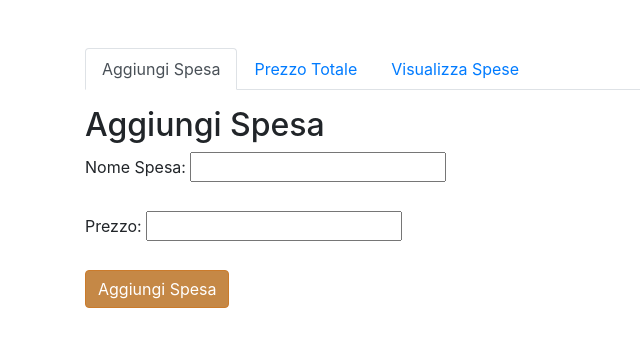
After one commit to vordkan/Raf, a Flask app: page /spese in a window 1280 px wide. The commit adds this page. Shown: the top 347 px of the page, without its empty margins (0-640 px from the left). Run offline with Flask 3, Linux system fonts and the light colour scheme; data that the repository does not hold is empty; some libraries are stand-ins or nearby versions.

Commit message:
spese
aggiunta spese

```diff
--- a/app.py
+++ b/app.py
@@ -70,6 +70,11 @@ def fatturato():
 @app.route('/merce')
 def merce():
     return render_template('merci.html')
+
+# Spese
+@app.route('/spese')
+def spese():
+    return render_template('spese.html')
 
 #---------------------------------------------------------------------------------------------------------------------#
 @app.route('/submit', methods=['POST'])
@@ -803,8 +808,93 @@ def get_schedule():
 
     print(f"Numero massimo di tentativi raggiunto ({max_attempts}). Impossibile stabilire la connessione al database.")
     return jsonify({'error': 'Impossibile stabilire la connessione al database.'}), 500
+#---------------------------------------------------------------------------------------------------------------------#
+@app.route('/aggiungi_spesa', methods=['POST'])
+def aggiungi_spese():
+    nome = request.form['nome']
+    prezzo = request.form['prezzo']
+    data = datetime.now().strftime('%Y-%m-%d')
+
+    attempts = 0
+    max_attempts = 3
+    wait_time_seconds = 5
+
+    while attempts < max_attempts:
+        try:
+            conn = create_connection()
+            if conn:
+                cursor = conn.cursor()
+                cursor.execute("INSERT INTO spese (nome, prezzo, data) VALUES (%s, %s, %s)", (nome, prezzo, data))
+                conn.commit()
+                return redirect(url_for('index'))
+        except Exception as e:
+            print(f"Tentativo di connessione fallito. Riprovo tra {wait_time_seconds} secondi...")
+            print(f"Errore: {e}")
+            time.sleep(wait_time_seconds)
+            attempts += 1
+        finally:
+            if conn:
+                conn.close()
+    return "Si è verificato un errore durante l'aggiunta della spesa."
 
 
+@app.route('/guadagno_tot')
+def guadagno_tot():
+    attempts = 0
+    max_attempts = 3
+    wait_time_seconds = 5
+    while attempts < max_attempts:
+        try:
+            conn = create_connection()
+            if conn:
+                cursor = conn.cursor()
+                data = datetime.now().strftime('%Y-%m-%d')
+
+                # Prendo il totale delle spese della giornata
+                cursor.execute("SELECT SUM(prezzo) FROM spese WHERE data = %s", (data,))
+                tot_spese = cursor.fetchone()[0]
+
+                # Prendo il totale guadagnato in giornata
+                cursor.execute("SELECT SUM(prezzo) FROM prenotazione WHERE DATE(data_inizio) = %s", (data,))
+                tot_guadagno = cursor.fetchone()[0]
+
+                tot = tot_guadagno - tot_spese
+                return f"Il guadagno totale per oggi è: {tot}"
+        except Exception as e:
+            print(f"Tentativo di connessione fallito. Riprovo tra {wait_time_seconds} secondi...")
+            print(f"Errore: {e}")
+            time.sleep(wait_time_seconds)
+            attempts += 1
+        finally:
+            if conn:
+                conn.close()
+    return "Si è verificato un errore durante il calcolo della somma giornaliera delle spese."
+
+@app.route('/spese_giornata')
+def spese_giornata():
+    try:
+        conn = create_connection()
+        if conn:
+            cursor = conn.cursor()
+            data = datetime.now().strftime('%Y-%m-%d')
+
+            # Seleziona tutte le spese della giornata
+            cursor.execute("SELECT nome, prezzo FROM spese WHERE data = %s", (data,))
+            spese = cursor.fetchall()
+
+            # Formatta le spese come HTML per essere visualizzate
+            result = "<ul>"
+            for spesa in spese:
+                result += f"<li>{spesa[0]}: {spesa[1]}</li>"
+            result += "</ul>"
+
+            return result
+    except Exception as e:
+        print(f"Errore durante il recupero delle spese della giornata: {e}")
+    finally:
+        if conn:
+            conn.close()
+    return jsonify({"error": "Errore durante il recupero delle spese della giornata"})
 #---------------------------------------------------------------------------------------------------------------------#
 @app.route('/carica_merce', methods=['POST'])
 def carica_merce():
--- a/templates/index.html
+++ b/templates/index.html
@@ -16,6 +16,7 @@
         <a href="/cliente" class="menu-button">Cliente</a>
         <a href="/fatturato" class="menu-button">Fatturato</a>
         <a href="/merce" class="menu-button">Gestione merce</a>
+        <a href="/spese" class="menu-button">Spese</a>
     </div>
 </div>
 
--- /dev/null
+++ b/templates/spese.html
@@ -0,0 +1,89 @@
+<!DOCTYPE html>
+<html lang="en">
+<head>
+    <meta charset="UTF-8">
+    <meta name="viewport" content="width=device-width, initial-scale=1.0">
+    <title>Gestione Spese</title>
+    <link rel="stylesheet" href="https://stackpath.bootstrapcdn.com/bootstrap/4.5.2/css/bootstrap.min.css">
+</head>
+<body>
+<div class="container mt-5">
+    <ul class="nav nav-tabs">
+        <li class="nav-item">
+            <a class="nav-link active" data-toggle="tab" href="#aggiungiSpesa">Aggiungi Spesa</a>
+        </li>
+
+        <li class="nav-item">
+            <a class="nav-link" data-toggle="tab" href="#prezzoTotale">Prezzo Totale</a>
+        </li>
+
+        <li class="nav-item">
+            <a class="nav-link" data-toggle="tab" href="#visualizzaSpese">Visualizza Spese</a>
+        </li>
+    </ul>
+
+    <div class="tab-content mt-3">
+        <div class="tab-pane fade show active" id="aggiungiSpesa">
+            <h2>Aggiungi Spesa</h2>
+            <form id="aggiungiSpesaForm">
+                <label for="nome">Nome Spesa:</label>
+                <input type="text" id="nome" name="nome"><br><br>
+                <label for="prezzo">Prezzo:</label>
+                <input type="number" id="prezzo" name="prezzo" step="0.01"><br><br>
+                <button type="submit" class="btn btn-primary btn-aggiungi-spesa" style="background-color: #C58846FF; border-color: #cb7b2b;">Aggiungi Spesa</button>
+            </form>
+        </div>
+
+        <div class="tab-pane fade" id="prezzoTotale">
+            <h2>Prezzo Totale</h2>
+            <div id="prezzoTotaleResult"></div>
+        </div>
+
+        <div class="tab-pane fade" id="visualizzaSpese">
+            <h2>Spese della giornata</h2>
+            <div id="speseGiornata"></div>
+        </div>
+
+    </div>
+</div>
+
+<script src="https://code.jquery.com/jquery-3.6.0.min.js"></script>
+<script src="https://stackpath.bootstrapcdn.com/bootstrap/4.5.2/js/bootstrap.bundle.min.js"></script>
+<script>
+    $(document).ready(function(){
+        // Aggiungi Spesa
+        $('#aggiungiSpesaForm').submit(function(e){
+            e.preventDefault();
+            var formData = $(this).serialize();
+            $.ajax({
+                url: '/aggiungi_spesa',
+                type: 'POST',
+                data: formData,
+                success: function(){
+                    alert("Inserimento avvenuto con successo");
+                    window.location.reload();
+                },
+                error: function(xhr, status, error){
+                    alert('Errore durante l\'aggiunta della spesa');
+                }
+            });
+        });
+    });
+
+    // Visualizza Prezzo Totale
+    $.get('/guadagno_tot', function(response){
+        $('#prezzoTotaleResult').html(response);
+    }).fail(function(){
+        alert('Errore durante il calcolo del prezzo totale');
+    });
+
+    // Visualizza Spese della Giornata
+    $.get('/spese_giornata', function(response){
+        $('#speseGiornata').html(response);
+    }).fail(function(){
+        alert('Errore durante il recupero delle spese della giornata');
+    });
+
+</script>
+</body>
+</html>
```
Also changed, not shown: 1 other file.
